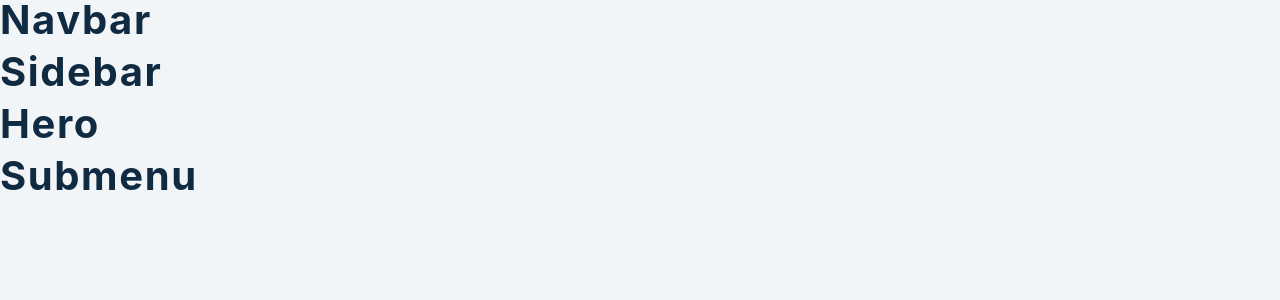
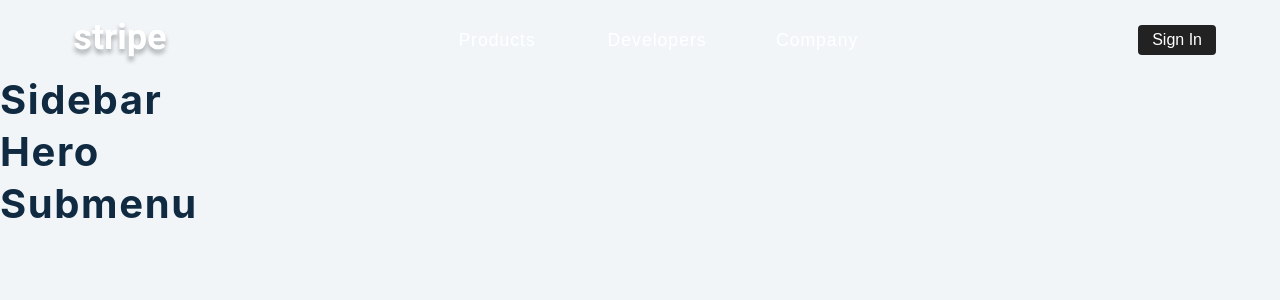
Before and after one commit to benstoica/react-stripe-landing-page, a React (Create React App) app: page / in a window 1280 px wide. Shown: the top 300 px of the page. Built offline with nearby package versions, Linux system fonts and the light colour scheme; the HTML template or start-up script is replaced by a standard one.

Commit message:
navbar setup

```diff
--- a/src/Navbar.js
+++ b/src/Navbar.js
@@ -1,9 +1,34 @@
 import React from "react";
 import logo from "./images/logo.svg";
 import { FaBars } from "react-icons/fa";
+import { useGlobalContext } from "./context";
 
 const Navbar = () => {
-  return <h2>navbar</h2>;
+  const { openSidebar, openSubmenu, closeSubmenu } = useGlobalContext();
+  return (
+    <nav className='nav'>
+      <div className='nav-center'>
+        <div className='nav-header'>
+          <img src={logo} alt='stripe' className='nav-logo' />
+          <button className='btn toggle-btn' onClick={openSidebar}>
+            <FaBars />
+          </button>
+        </div>
+        <ul className='nav-links'>
+          <li>
+            <button className='link-btn'>Products</button>
+          </li>
+          <li>
+            <button className='link-btn'>Developers</button>
+          </li>
+          <li>
+            <button className='link-btn'>Company</button>
+          </li>
+        </ul>
+        <button className='btn signin-btn'>Sign In</button>
+      </div>
+    </nav>
+  );
 };
 
 export default Navbar;
```
